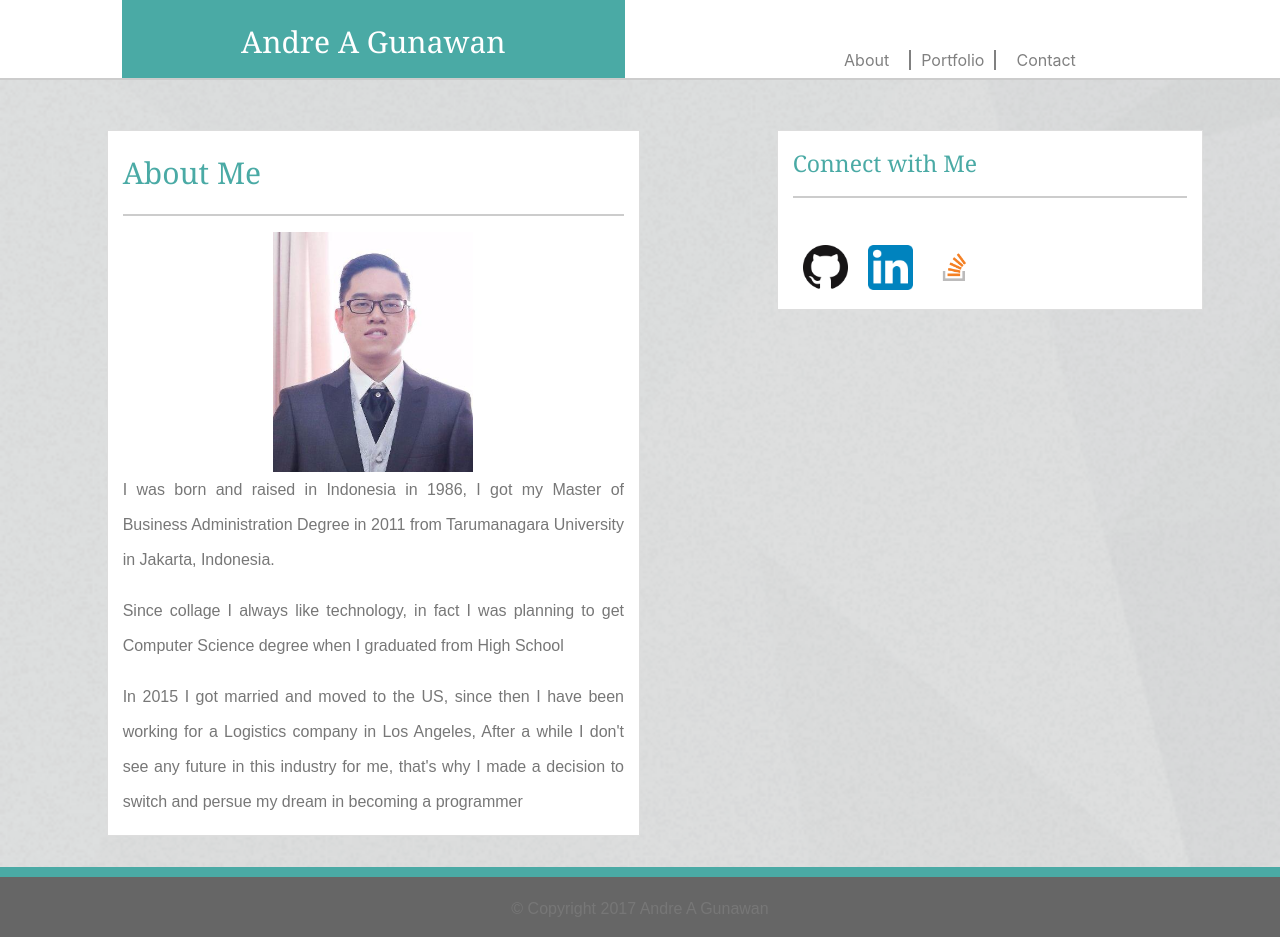
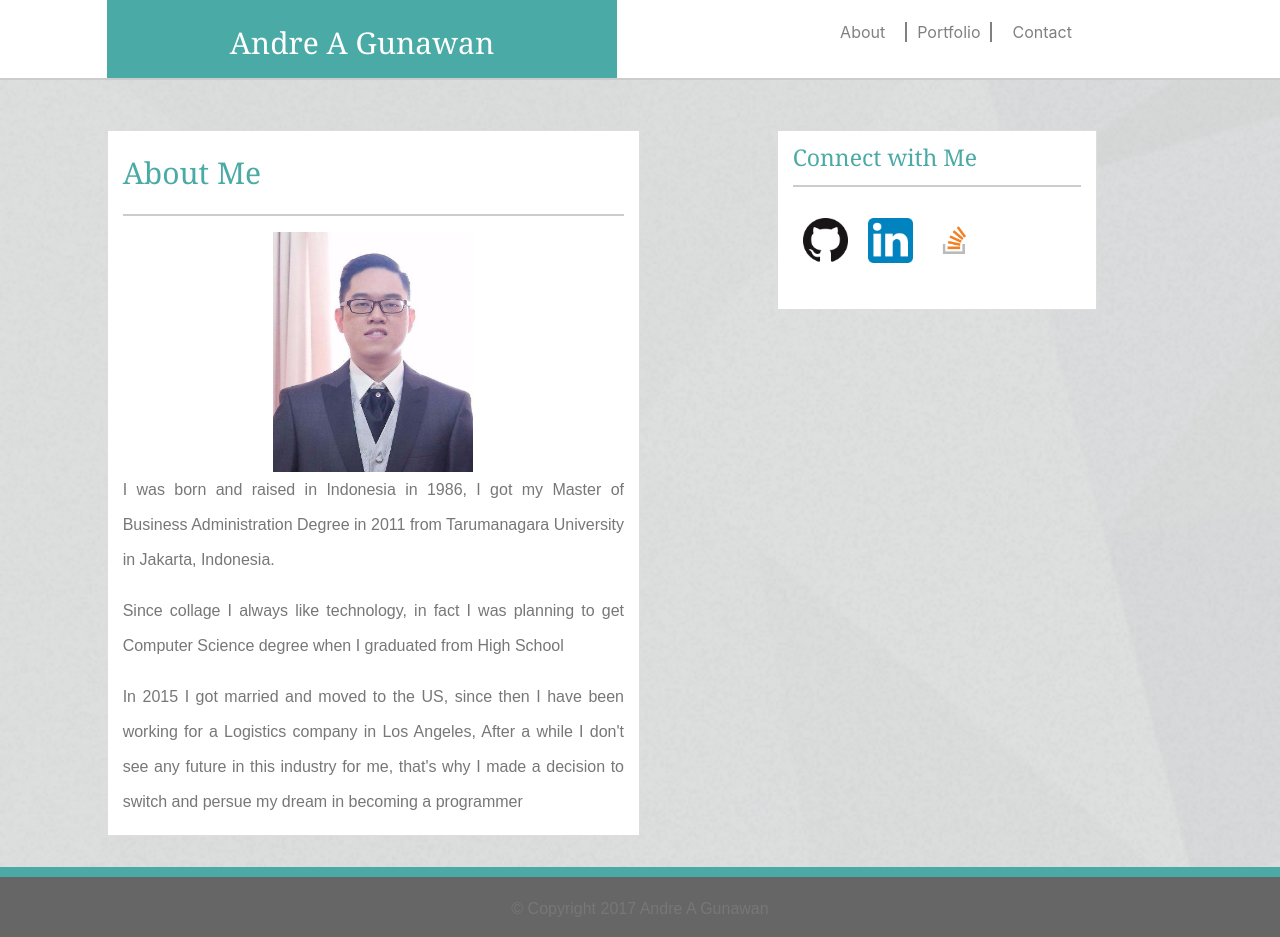
Before and after one commit to andregunawan/Bootstrap-Portfolio, a plain HTML site: page index.html in a window 1280 px wide. Drawn offline with nearby package versions, Linux system fonts and the light colour scheme.

Commit message:
Final 2 rev

```diff
--- a/assets/css/style.css
+++ b/assets/css/style.css
@@ -19,6 +19,7 @@ body {
     border-bottom:2px solid #cccccc;
     padding-top: 0;
     padding-bottom: 0;
+    margin-left: -31px;
 }
 
 .h1-custom
@@ -34,7 +35,7 @@ body {
 .nav
 {
     font-size: 16px;
-    padding-top: 12%;
+    padding-top: 5%;
 }
 
 .nav-link
@@ -109,7 +110,7 @@ body {
 
 .socmed
 {
-    padding-top: 10% !important;
+    padding-top: 8% !important;
 }
 
 .main-header2
@@ -263,6 +264,16 @@ body {
     margin: 0 16px 5px 0;
 }
 
+.main-header2
+{
+    padding: 5% 0;
+}
+
+.socmed
+{
+    padding-top: 10% !important;
+}
+
 .nav-link img
 {
     width: 50px;
@@ -299,7 +310,6 @@ body {
 {
     height: 100%;
     font-size: 30px;
-    padding-top: 2px;
     margin-left: -20px;
     width: 110%;
 }
@@ -324,6 +334,16 @@ body {
 {
     float: none;
     margin: 0 auto;
+}
+
+.main-header2
+{
+    padding: 5% 0;
+}
+
+.socmed
+{
+    padding-top: 10% !important;
 }
 
 .column-right
--- a/index.html
+++ b/index.html
@@ -48,7 +48,7 @@
             <div class="col-auto col-sm-auto col-md-0"></div>
 <!-- CONTACT ME -->
             <div class="col-1 col-sm-1 col-md-1"></div>
-            <div class="col-10 col-sm-10 col-md-4 column-right">
+            <div class="col-10 col-sm-10 col-md-3 column-right">
             <h2 class="main-header2">Connect with Me</h2>
                 <ul class="nav socmed">
                     <li class="nav-item">
@@ -62,7 +62,7 @@
                     </li>
                 </ul>
             </div>
-            <div class="col-1 col-sm-1 col-md-1"></div>
+            <div class="col-1 col-sm-1 col-md-2"></div>
         </div>
     </div>
 
```
Also changed, not shown: contact.html (+3 -3 lines), portfolio.html (+4 -4 lines), 1 other file.
